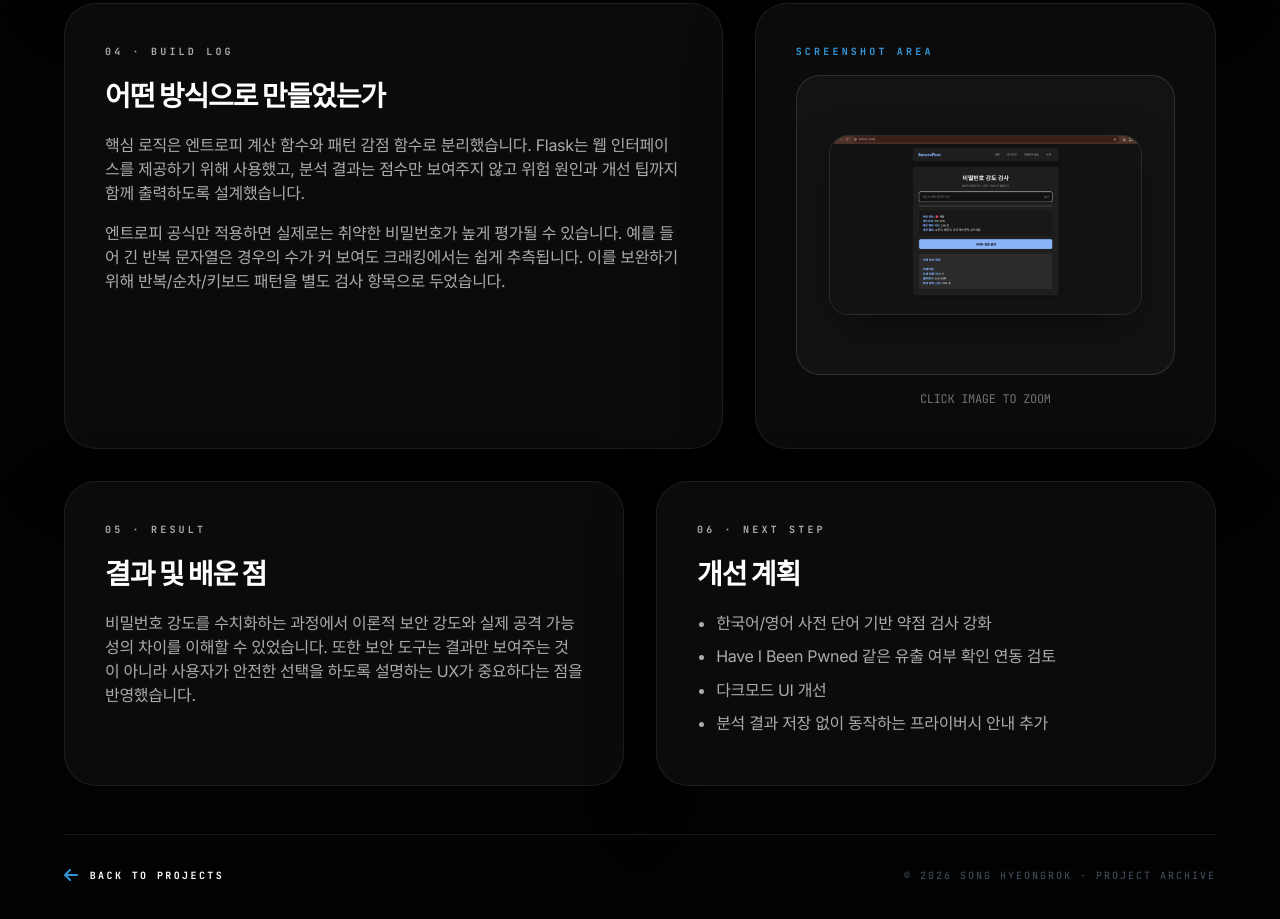
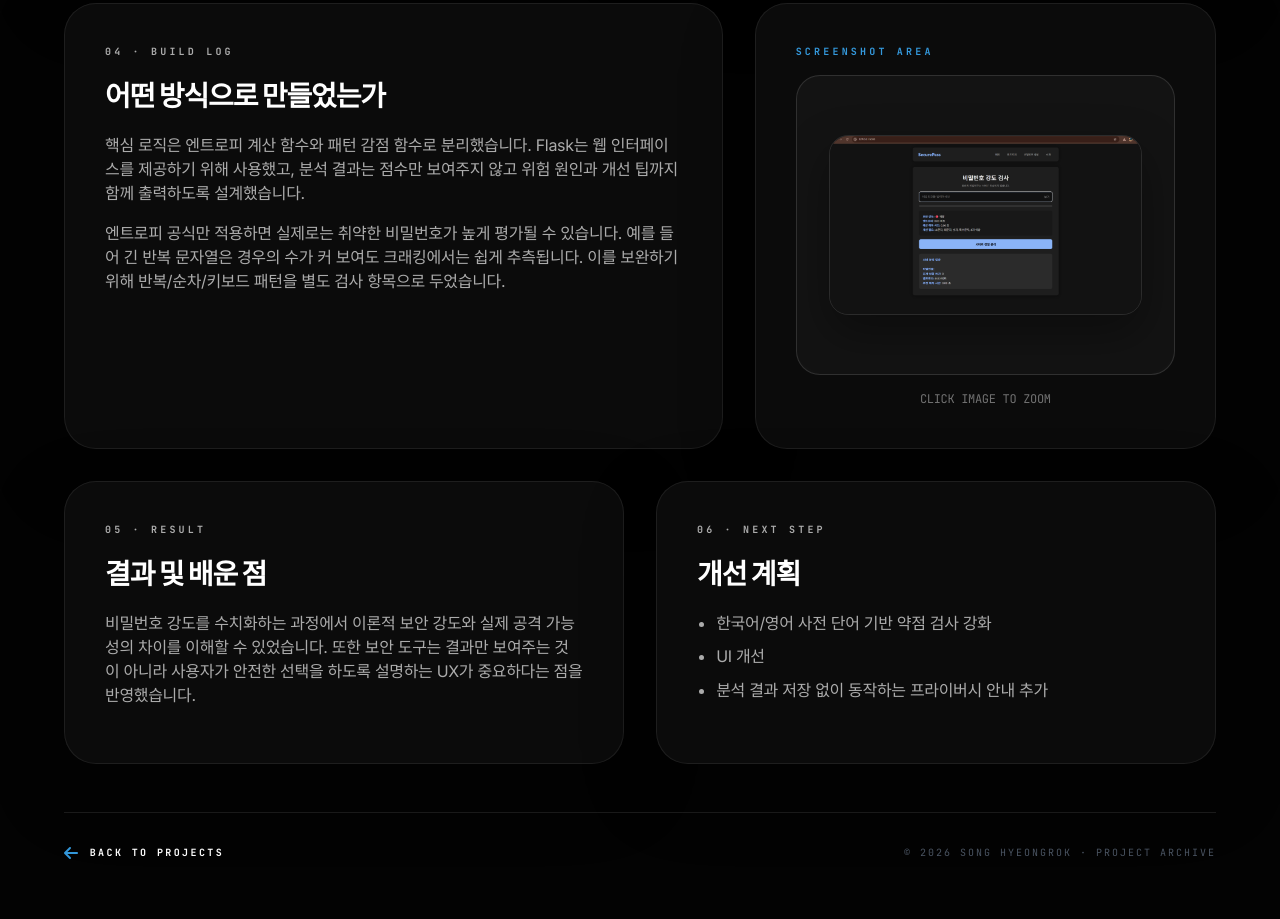
Before and after one commit to SLRHR/slrhr.github.io, a plain HTML site: page project-password-analyzer.html in a window 1280 px wide. Shown: the part 1339-2258 px from the top of the page. Drawn offline with nearby package versions, Linux system fonts and the light colour scheme; a web font is replaced by a local one.

Commit message:
Update project-password-analyzer.html

```diff
--- a/project-password-analyzer.html
+++ b/project-password-analyzer.html
@@ -182,7 +182,6 @@ body {
 <div class="max-w-6xl mx-auto flex justify-between items-center">
 <a class="text-xl font-black mono tracking-tighter text-white" href="index.html#about">SHR<span style="color: var(--accent);">_</span>SEC</a>
 <div class="flex items-center gap-3 text-[10px] font-black uppercase tracking-[0.24em]">
-<a class="hidden sm:inline-flex text-gray-400 hover:text-white transition-colors" href="index.html#projects">Projects</a>
 <a class="px-4 py-2 rounded-full border border-white/10 text-white hover:border-white/30 transition-all" href="index.html#projects">Back</a>
 </div>
 </div>
@@ -292,8 +291,7 @@ body {
 <p class="section-kicker mono mb-4">06 · Next Step</p>
 <h2>개선 계획</h2>
 <ul><li>한국어/영어 사전 단어 기반 약점 검사 강화</li>
-<li>Have I Been Pwned 같은 유출 여부 확인 연동 검토</li>
-<li>다크모드 UI 개선</li>
+<li>UI 개선</li>
 <li>분석 결과 저장 없이 동작하는 프라이버시 안내 추가</li></ul>
 </div>
 </section>
```
